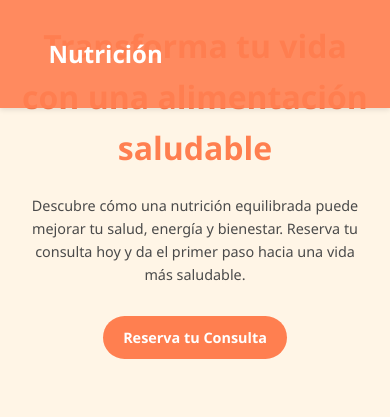
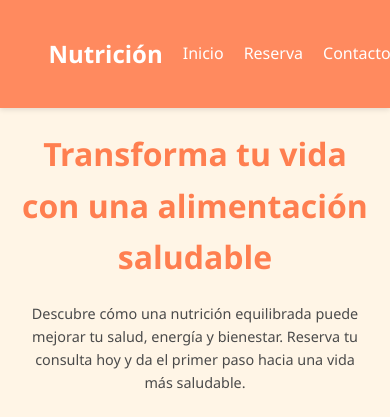
Before and after one commit to EzeALuna/LandingNutricion, a plain HTML site: page index.html in a window 390 px wide. Shown: the top 417 px of the page. Drawn offline with Linux system fonts and the light colour scheme.

Commit message:
Update index.html

```diff
--- a/index.html
+++ b/index.html
@@ -48,7 +48,7 @@
             background-color: rgba(255, 127, 80, 0.9);
             color: white;
             padding: 20px 0;
-            position: fixed;
+            position: relative;
             width: 100%;
             top: 0;
             z-index: 1000;
@@ -217,7 +217,7 @@
 
         @media (max-width: 768px) {
             .nav-links {
-                display: none;
+                width: 100%;
             }
 
             .hero h1 {
```
